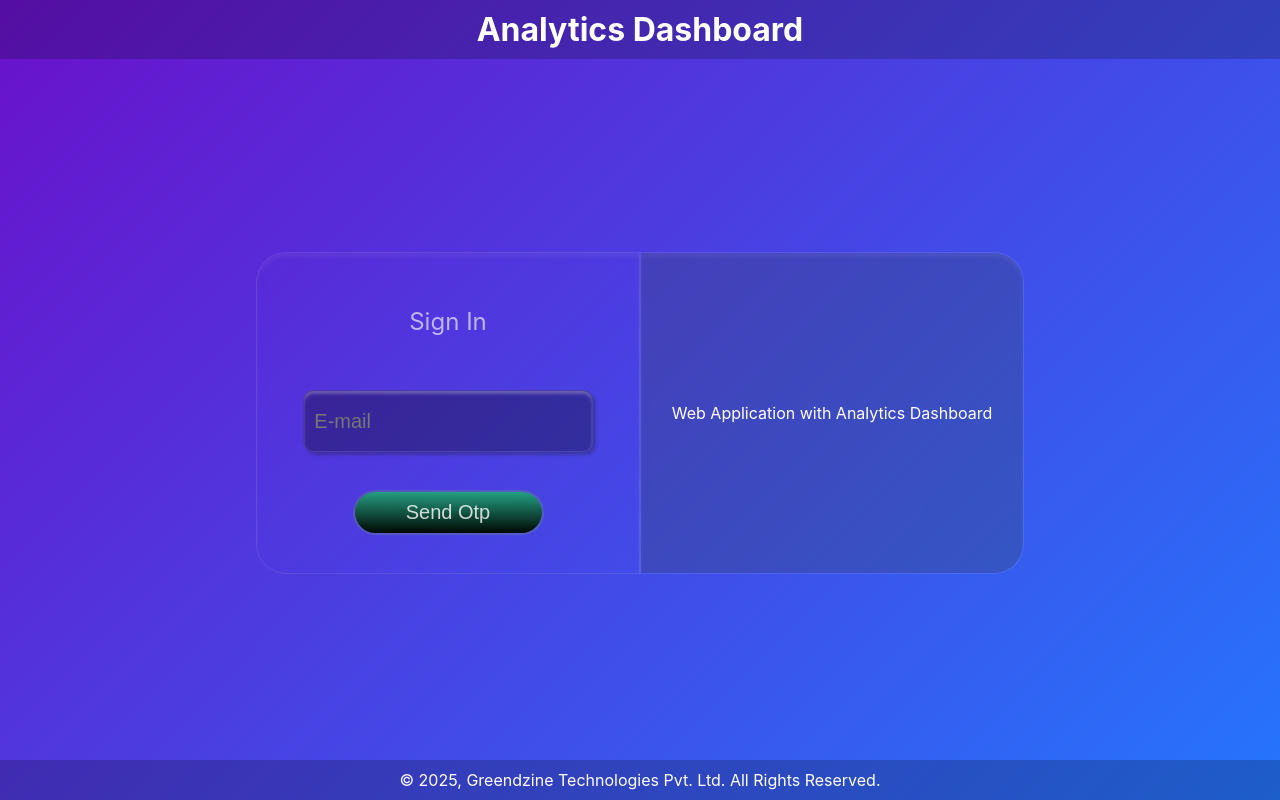
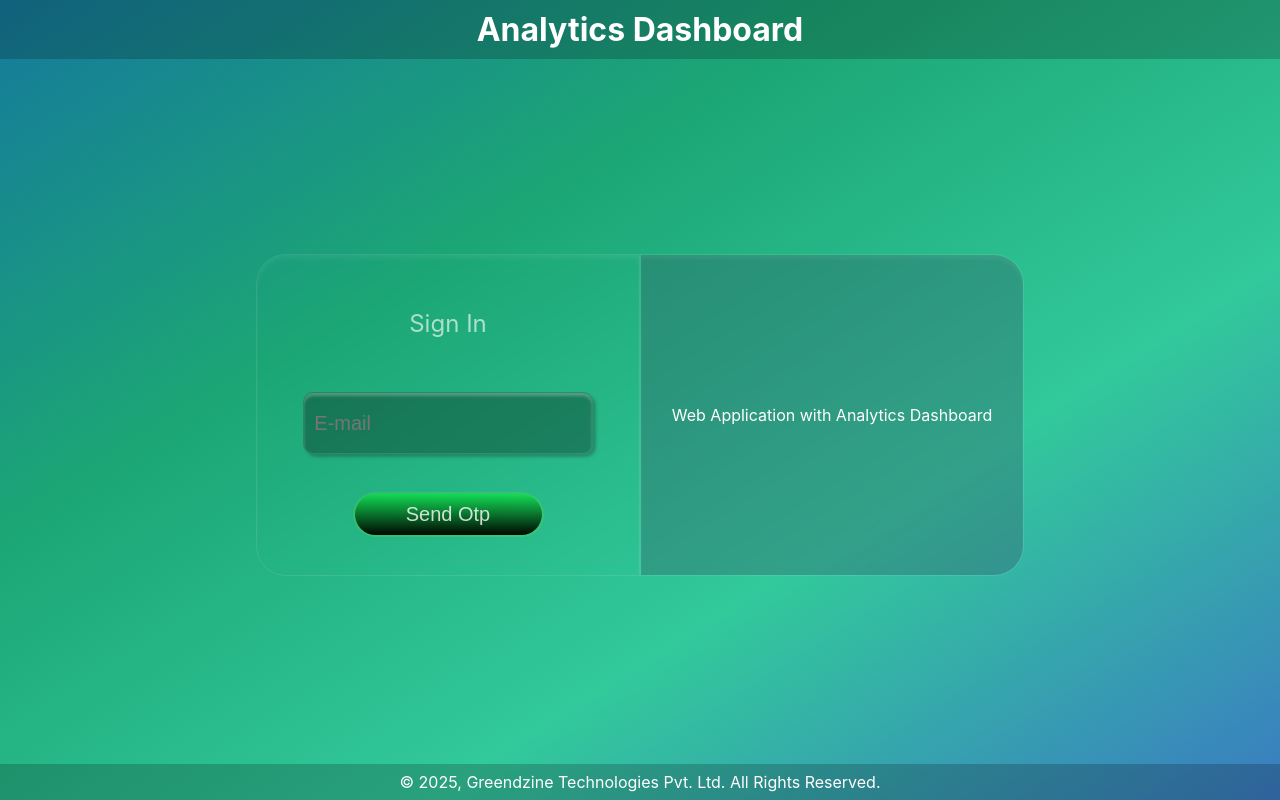
Before and after one commit to sandeepsahanicodes/Greendzine-Assignment, a React (Create React App) app in the folder greendzine-assignment/: page / in a window 1280 px wide. Built offline with nearby package versions, Linux system fonts and the light colour scheme.

Commit message:
style: change background gradient and remove input field outline

```diff
--- a/greendzine-assignment/src/index.css
+++ b/greendzine-assignment/src/index.css
@@ -5,7 +5,9 @@ body {
     sans-serif;
   -webkit-font-smoothing: antialiased;
   -moz-osx-font-smoothing: grayscale;
-  background: linear-gradient(135deg, #6a11cb, #2575fc);
+  /* background: linear-gradient(135deg, #6a11cb, #2575fc); */
+  background: linear-gradient(to bottom right, #157a9c, #1ca675, #32c99b, #3a7bc2);
+  /* background: transparent url('img/Bg.png') 0% 0% no-repeat padding-box; */
 }
 
 code {
--- a/greendzine-assignment/src/styles/CardView.css
+++ b/greendzine-assignment/src/styles/CardView.css
@@ -1,7 +1,6 @@
 .parent-container {
   display: flex;
   justify-content: space-around;
-  /* background-color: aqua; */
   height: 40vh;
   width: 60vw;
 }
@@ -11,7 +10,6 @@
   flex-direction: column;
   justify-content: space-evenly;
   text-align: center;
-  /* background-color: red; */
   height: 100%;
   width: 100%;
 
@@ -28,14 +26,13 @@
   display: flex;
   justify-content: center;
   align-items: center;
-  /* background-color: brown; */
   height: 100%;
   width: 100%;
 
-  background: #3547614d 0% 0% no-repeat padding-box;
-  box-shadow: inset 0px 4px 4px #ffffff0f;
+  background: #3547614D 0% 0% no-repeat padding-box;
+  box-shadow: inset 0px 4px 4px #FFFFFF0F;
   mix-blend-mode: normal;
-  border: 1px solid #ffffff1a;
+  border: 1px solid #FFFFFF1A;
   opacity: 1;
   backdrop-filter: blur(4px);
   -webkit-backdrop-filter: blur(4px);
@@ -48,21 +45,20 @@
   width: 70%;
   height: 40px;
   border-radius: 10px;
-  border: none;
   padding: 10px;
   font-size: 20px;
+  color: white;
   background-color: #0000004d;
   box-shadow: inset 0px 3px 3px #fffdfd40, 3px 3px 3px #221e1e47;
   mix-blend-mode: normal;
   border: 1px solid #ffffff1a;
+  outline: none;
 }
 
 .button {
   width: 50%;
   height: 45px;
   border-radius: 25px;
-  /* border: none; */
-
   color: #FFFFFFCC;
   font-size: 20px;
   align-self: center;
--- a/greendzine-assignment/src/styles/Footer.css
+++ b/greendzine-assignment/src/styles/Footer.css
@@ -2,7 +2,7 @@ footer > p {
     color: white;
     font-size: 16px;
     text-align: center;
-    padding: 10px;
+    padding: 8px;
     margin-bottom: 0%;
     background-color: #00000033;
 }
```
